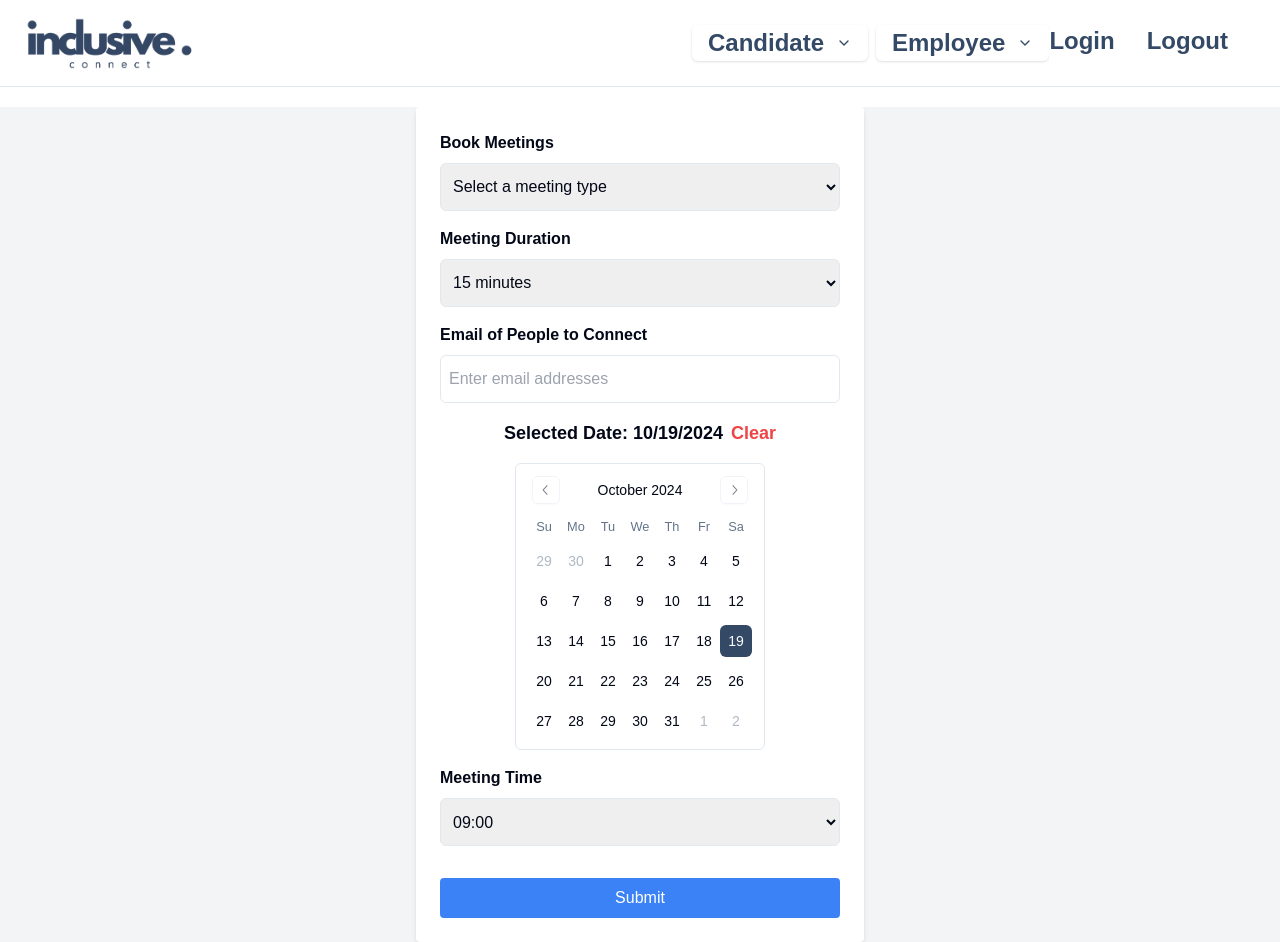
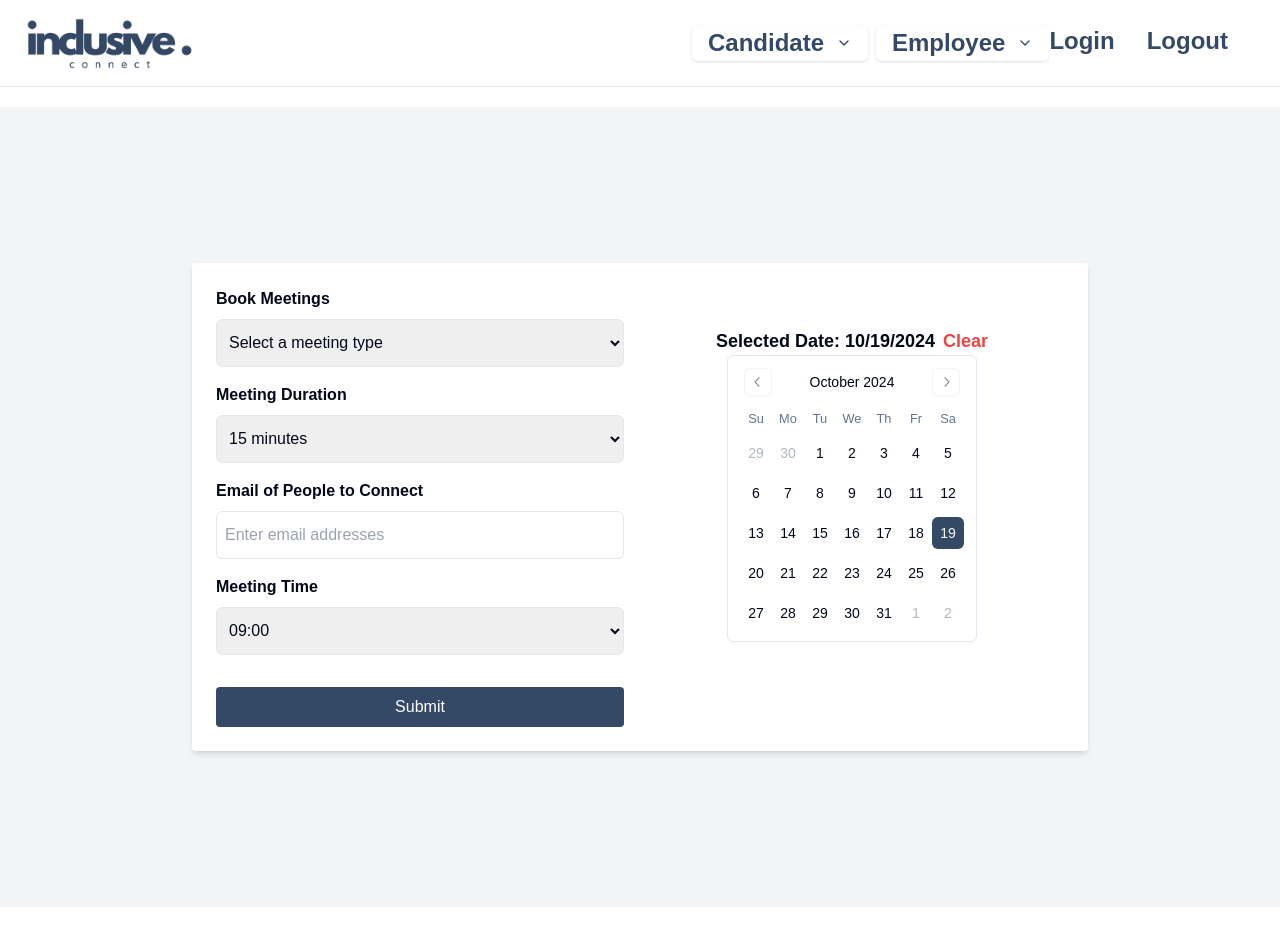
Before and after one commit to cfgtexas24/Team-14, a Next.js app in the folder cfg2024/: page /bookings in a window 1280 px wide. After the commit the page ends 907 px from the top, so only its background shows below. Built offline with nearby package versions, Linux system fonts and the light colour scheme.

Commit message:
rearranged layout of meeting booking page for candidates

```diff
--- a/cfg2024/app/bookings/page.tsx
+++ b/cfg2024/app/bookings/page.tsx
@@ -66,10 +66,9 @@ const CalendarDemo = () => {
 
   return (
     <div className="flex flex-col items-center justify-center min-h-screen bg-gray-100">
-      <form
-        onSubmit={handleSubmit}
-        className="bg-white p-6 rounded shadow-md w-full max-w-md"
-      >
+      <form onSubmit={handleSubmit} className="flex w-full max-w-4xl bg-white rounded shadow-md p-6">
+        {/* Left Side */}
+        <div className="flex flex-col w-1/2 pr-4">
           <div className="mb-4">
             <label htmlFor="meetingType" className="block mb-2 font-semibold">
               Book Meetings
@@ -116,25 +115,6 @@ const CalendarDemo = () => {
             />
           </div>
 
-        <div className="flex flex-col items-center mb-4">
-          <h2 className="text-lg font-bold mb-4">
-            Selected Date: {date ? date.toLocaleDateString() : "None"}
-            <button
-              type="button"
-              onClick={handleClearDate}
-              className="ml-2 text-red-500"
-            >
-              Clear
-            </button>
-          </h2>
-          <Calendar
-            mode="single"
-            selected={date}
-            onSelect={setDate}
-            className="rounded-md border"
-          />
-        </div>
-
           <div className="mb-4">
             <label htmlFor="time" className="block mb-2 font-semibold">
               Meeting Time
@@ -168,10 +148,33 @@ const CalendarDemo = () => {
 
           <button
             type="submit"
-          className="mt-4 px-4 py-2 bg-blue-500 text-white rounded w-full"
+            className="mt-4 px-4 py-2 bg-[#344966] text-white rounded w-full"
           >
             Submit
           </button>
+        </div>
+
+        {/* Right Side */}
+        <div className="w-1/2">
+          <div className="flex flex-col items-center justify-center mt-10 m-4">
+            <h2 className="text-lg font-bold">
+              Selected Date: {date ? date.toLocaleDateString() : "None"}
+              <button
+                type="button"
+                onClick={handleClearDate}
+                className="ml-2 text-red-500"
+              >
+                Clear
+              </button>
+            </h2>
+            <Calendar
+              mode="single"
+              selected={date}
+              onSelect={setDate}
+              className="rounded-md border"
+            />
+          </div>
+        </div>
       </form>
 
       {submittedData && (
```
Lines whose indentation alone changed are shown as unchanged.
